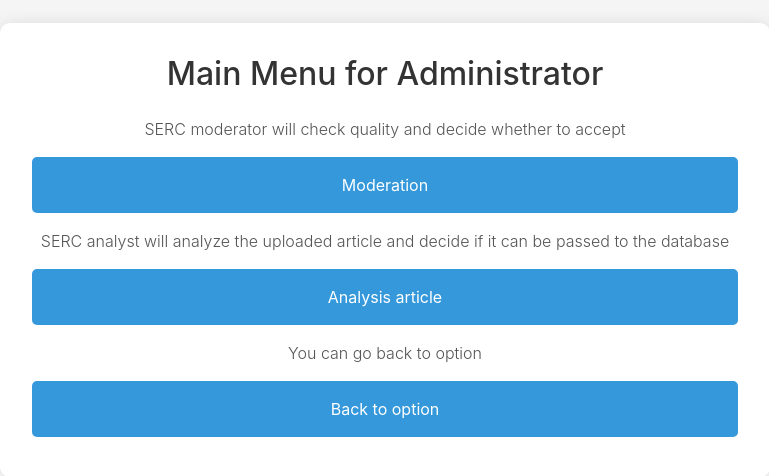
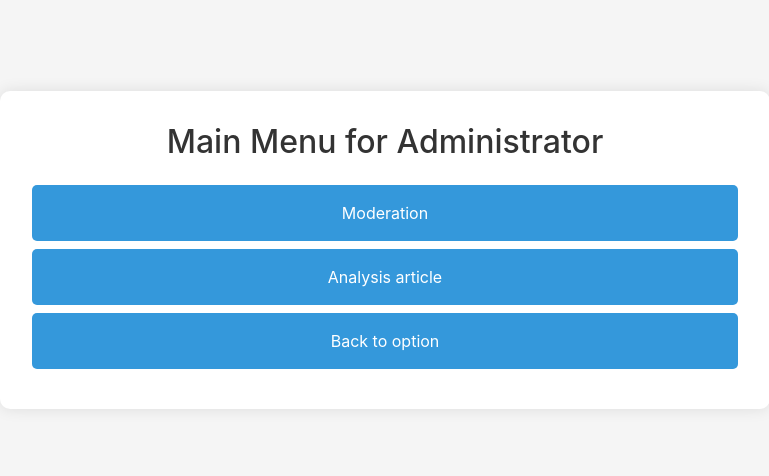
Before and after one commit to yhg6839/CISE_Boys, a React (Create React App) app in the folder Frontend/: page /mainmenu in a window 1280 px wide. Shown: the part 150-626 px from the top of the page, without its empty margins (255-1024 px from the left). Built offline with nearby package versions, Linux system fonts and the light colour scheme.

Commit message:
Update MainMenu.js

```diff
--- a/Frontend/src/components/MainMenu.js
+++ b/Frontend/src/components/MainMenu.js
@@ -13,11 +13,8 @@ class MainMenu extends Component {
                 <div className="container">
                     <div className="header">
                         <h1>Main Menu for Administrator</h1>
-                        <p>SERC moderator will check quality and decide whether to accept</p>
                         <Link to="/moderation" className="btn menu-btn">Moderation</Link>
-                        <p>SERC analyst will analyze the uploaded article and decide if it can be passed to the database</p>
                         <Link to="/analyst" className="btn menu-btn">Analysis article</Link>
-                        <p>You can go back to option</p>
                         <Link to="/" className="btn menu-btn">Back to option</Link>
                     </div>
                 </div>
```
